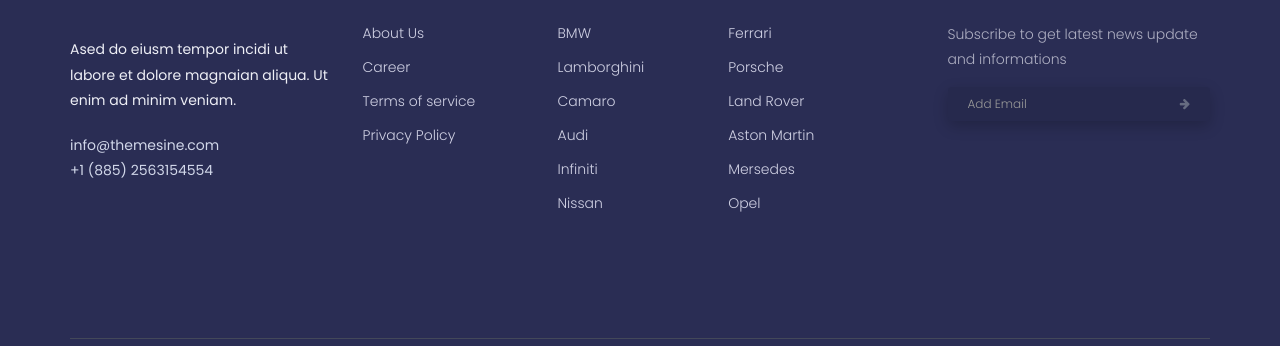
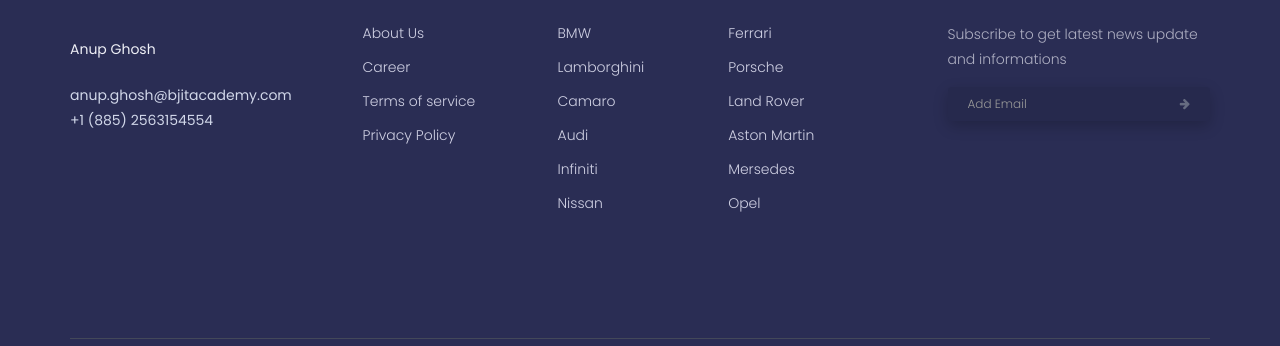
Before and after one commit to anup-ghosh-bjit/carvilla, a plain HTML site: page sourcecode/index.html in a window 1280 px wide. Shown: the part 5377-5723 px from the top of the page. Drawn offline with nearby package versions, Linux system fonts and the light colour scheme.

Commit message:
Update index. footer change

```diff
--- a/sourcecode/index.html
+++ b/sourcecode/index.html
@@ -711,10 +711,10 @@
 									<a href="index.html">carvilla</a>
 								</div>
 								<p>
-									Ased do eiusm tempor incidi ut labore et dolore magnaian aliqua. Ut enim ad minim veniam.
+									Anup Ghosh
 								</p>
 								<div class="footer-contact">
-									<p>info@themesine.com</p>
+									<p>anup.ghosh@bjitacademy.com</p>
 									<p>+1 (885) 2563154554</p>
 								</div>
 							</div>
```
